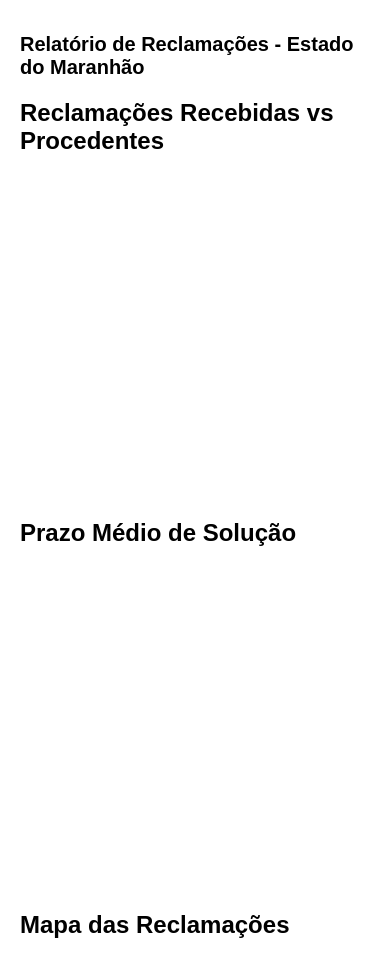
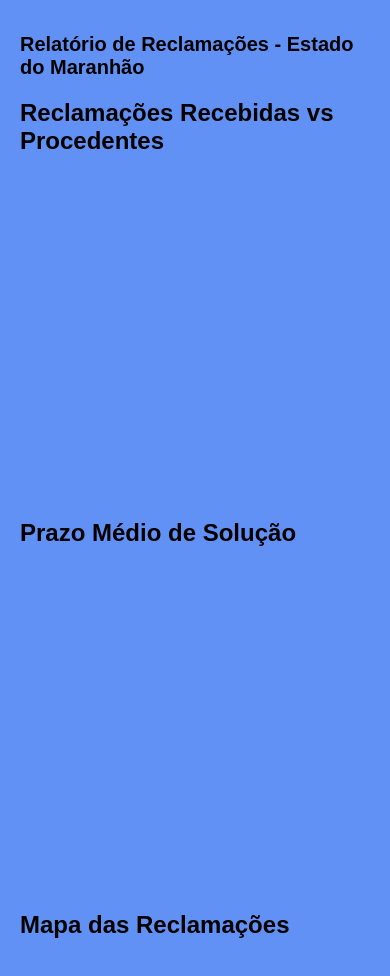
Before and after one commit to RVictorCruz/Equatorial_reclamacoes, a website: page index.html in a window 390 px wide. Drawn offline with nearby package versions, Linux system fonts and the light colour scheme; no server answers.

Commit message:
terceiro commit

```diff
--- a/style.css
+++ b/style.css
@@ -78,6 +78,9 @@ canvas {
 
 /* Ajustes para visualização mobile */
 @media (max-width: 768px) {
+  body {
+    background-color: #6291f5;
+  }
   .sidebar {
     width: 100%;
     height: auto;
```
